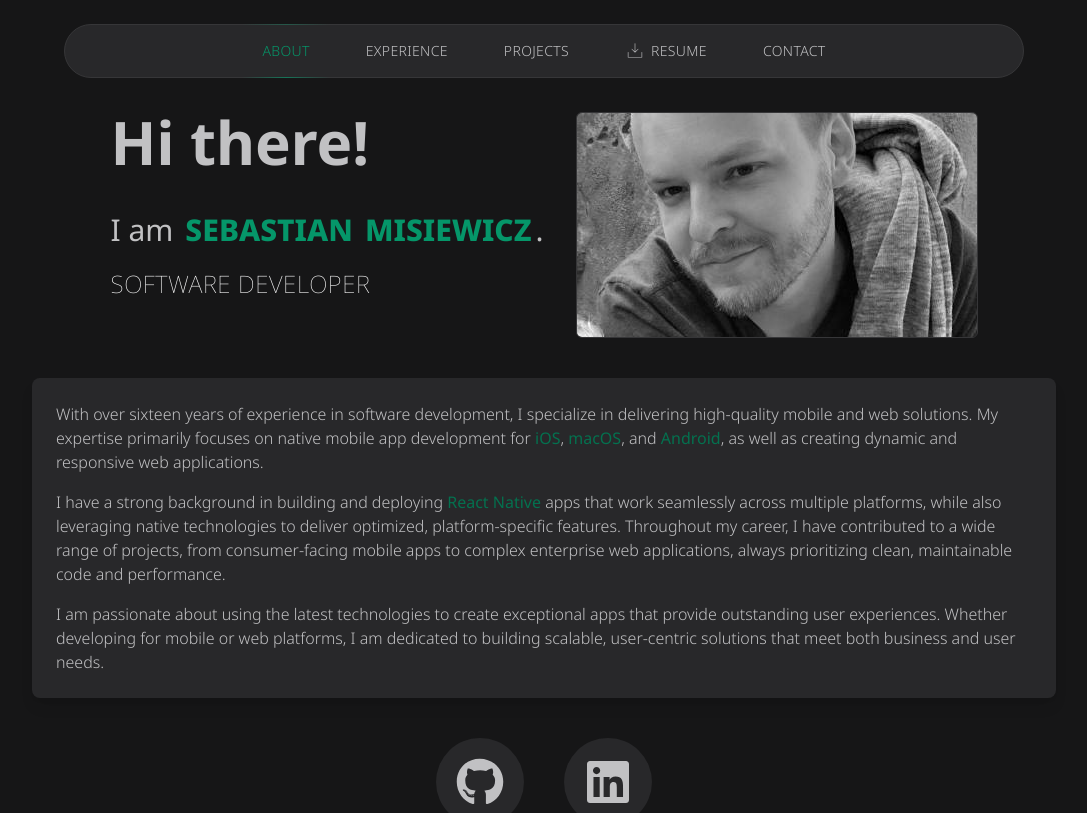
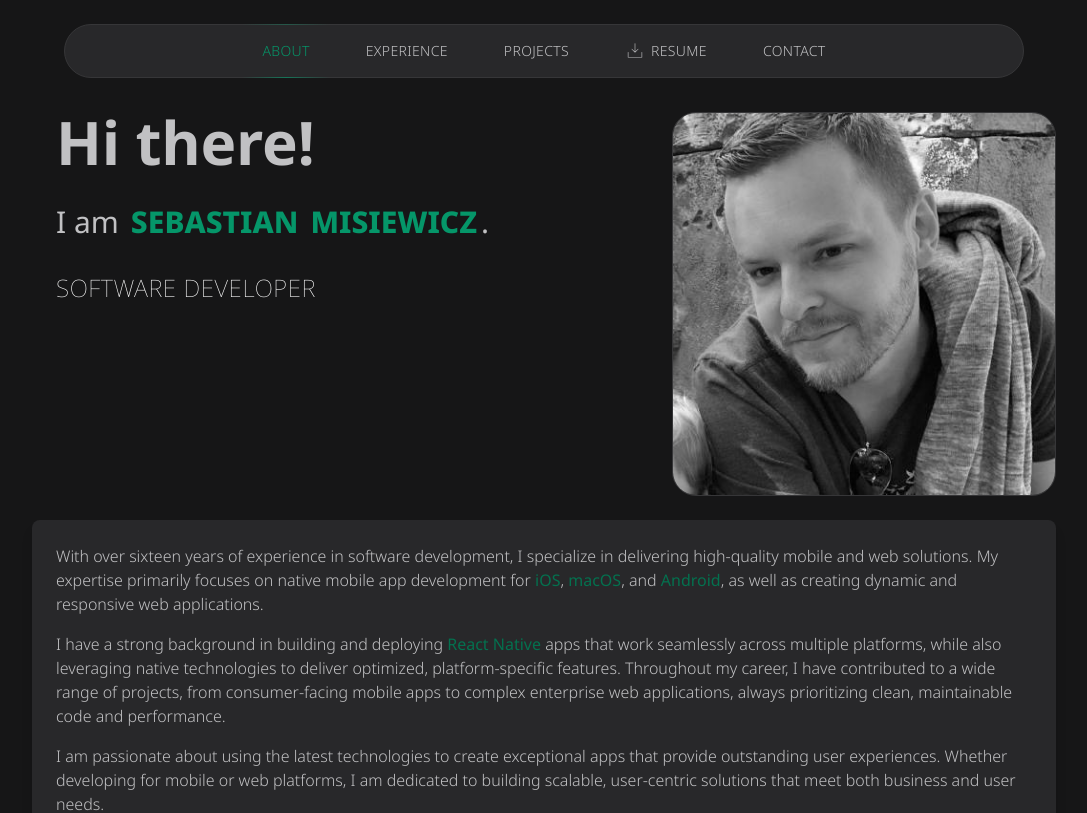
Before and after one commit to smisiewicz/personal-site, a React (Vite) app: page / in a window 1280 px wide. Shown: the top 813 px of the page, without its empty margins (96-1183 px from the left). Built offline with nearby package versions, Linux system fonts and the light colour scheme.

Commit message:
primary page adjustments

```diff
--- a/src/pages/Home.tsx
+++ b/src/pages/Home.tsx
@@ -1,44 +1,34 @@
 import portrait from '../assets/img-bg-portrait.jpeg'
 
+import { useState } from 'react'
 import { FaGithub, FaLinkedin } from 'react-icons/fa'
+
 import { Spinner } from '../components'
-import { useState } from 'react'
 
 const Home = () => {
     const [isPortraitLoaded, setIsPortraitLoaded] = useState(false)
 
     return (
-        <div className="items-center">
-            <div className="flex justify-center space-x-8">
-                <div className="space-y-5">
-                    <h1 className="text-6xl font-bold mb-10">Hi there!</h1>
-
-                    <div className="flex">
-                        <h3 className="text-3xl font-extrabold flex-wrap">
-                            <span className="inline-block font-normal mr-3">I am</span>
-                            <span className="inline-block mr-3 uppercase text-dark_primary">Sebastian</span>
-                            <span className="uppercase text-dark_primary">Misiewicz</span>
-                            <span className="font-normal ml-1">.</span>
-                        </h3>
-                    </div>
-                    <h3 className="text-2xl font-thin text-white uppercase tracking-wide absolute">
-                        Software Developer
-                    </h3>
+        <div className="flex flex-col items-center">
+            <div className="max-w-5xl w-full pl-2 md:pl-6">
+                <div className="flex justify-center items-center overflow-hidden float-right ml-4 w-40 sm:w-56 md:w-72 lg:w-96 border border-dark_border aspect-square rounded-3xl">
+                    <Spinner hidden={isPortraitLoaded} />
+                    <img className="object-cover" src={portrait} alt="" onLoad={() => setIsPortraitLoaded(true)} />
                 </div>
 
-                <div className="flex justify-center items-center overflow-hidden border border-dark_border aspect-video rounded-md">
-                    <Spinner hidden={isPortraitLoaded} />
-                    <img
-                        className="h-auto max-w-full rounded-3xl"
-                        src={portrait}
-                        alt=""
-                        onLoad={() => setIsPortraitLoaded(true)}
-                    />
-                </div>
+                <h1 className="text-6xl font-bold mb-8">Hi there!</h1>
+                <span className="inline-block text-3xl font-normal mr-3">I am</span>
+                <span className="inline-block text-3xl uppercase text-dark_primary font-extrabold mr-3">Sebastian</span>
+                <span className="inline-block text-3xl uppercase text-dark_primary font-extrabold">Misiewicz</span>
+                <span className="inline-block text-3xl font-normal ml-1">.</span>
+
+                <h3 className="inline-block text-2xl font-thin text-white uppercase tracking-wide mt-8">
+                    Software Developer
+                </h3>
             </div>
 
             <div className="flex justify-center">
-                <div className="max-w-5xl bg-dark_card p-6 rounded-lg shadow-lg font-light mt-14 md:mt-10">
+                <div className="max-w-5xl bg-dark_card p-6 rounded-lg shadow-lg font-light mt-6">
                     <div className="mb-4">
                         <p>
                             With over sixteen years of experience in software development, I specialize in delivering
```
